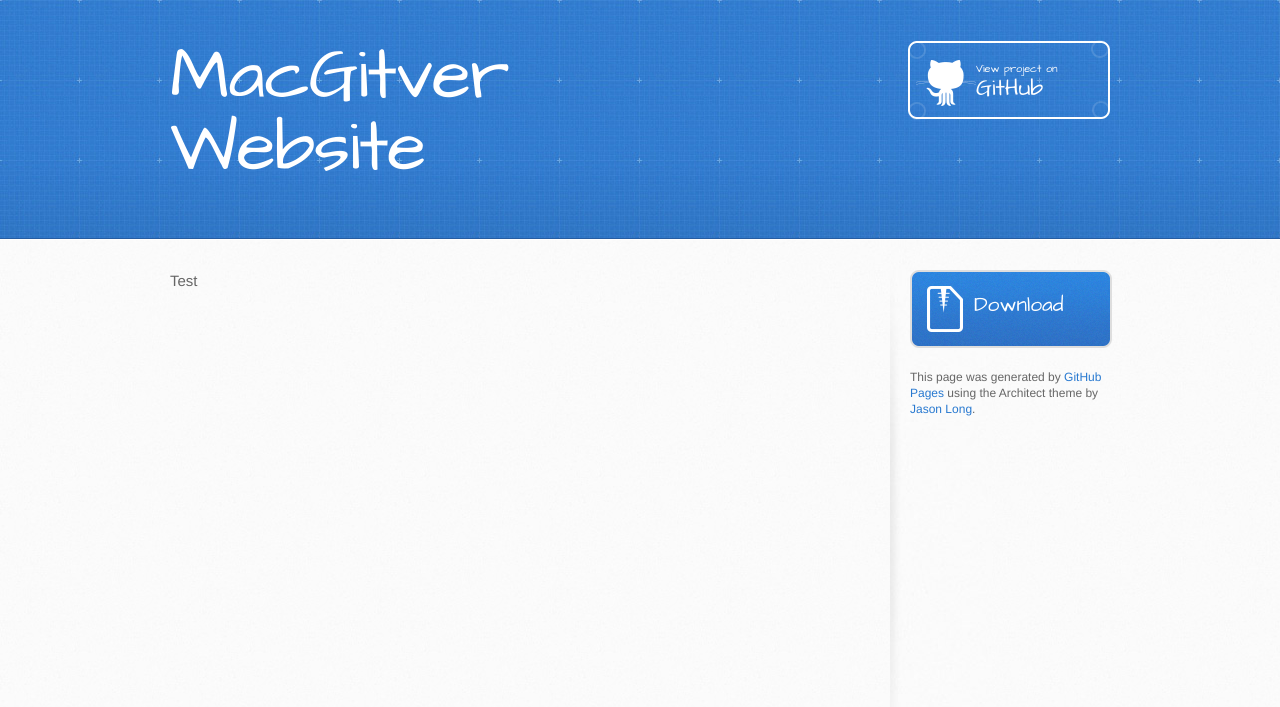
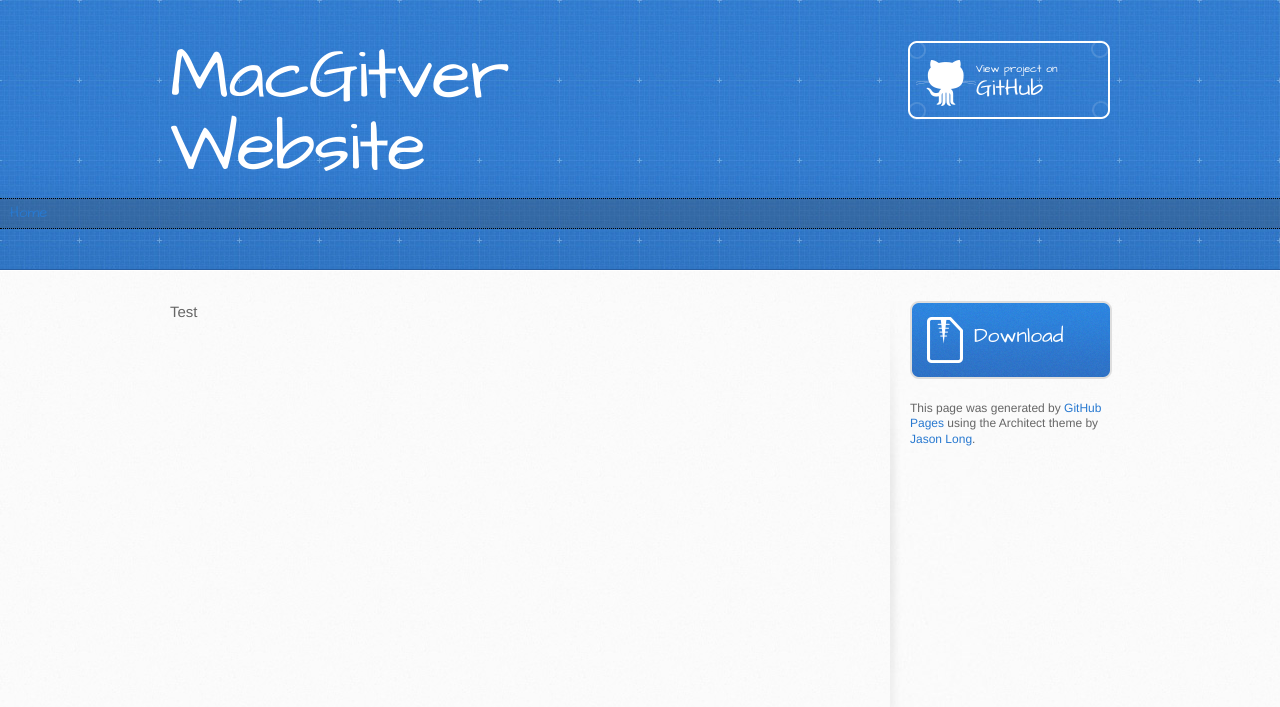
Before and after one commit to macgitver/macgitver.github.io, a Jekyll site: the page built from about/index.md, in a window 1280 px wide. Shown: the top 707 px of the page. Built offline with Jekyll 4.4.1, drawn with Linux system fonts in a browser that asks for light colours; Markdown is read by kramdown in place of the engine named in the settings.

Commit message:
added a simple navigation menu

```diff
--- /dev/null
+++ b/_includes/pages_list
@@ -0,0 +1,11 @@
+{% for node in pages_list %}
+  {% if group == null or group == node.group %}
+    {% if page.url == node.url %}
+      <li class="active"><a href="{{node.url}}" class="active">{{node.title}}</a></li>
+    {% else %}
+      <li><a href="{{node.url}}">{{node.title}}</a></li>
+    {% endif %}
+  {% endif %}
+{% endfor %}
+{% assign pages_list = nil %}
+{% assign group = nil %}
--- a/_layouts/default.html
+++ b/_layouts/default.html
@@ -20,6 +20,13 @@
         <h1>{{ site.name }}</h1>
         <a href="https://github.com/macgitver" class="button"><small>View project on</small>GitHub</a>
       </div>
+      <div id="navigation">
+        <ul id="nav-list">
+          {% assign pages_list = site.pages %}
+          {% assign group = 'navigation' %}
+          {% include pages_list %}
+        </ul>
+      </div>
     </header>
 
     <div id="content-wrapper">
--- a/css/stylesheet.css
+++ b/css/stylesheet.css
@@ -87,6 +87,39 @@ header h2 {
   line-height: 1.3;
   width: 540px;
   letter-spacing: 0;
+}
+
+div#navigation {
+  background-color: rgba(64,64,64,0.25);
+  margin: 0;
+  padding: 0;
+}
+ul#nav-list {
+  margin: 0;
+  padding: 3px;
+  padding-left: 10px;
+  border-top: 1px dotted black;
+  border-bottom: 1px dotted black;
+}
+ul#nav-list li {
+  display: inline;
+  list-style: none;
+  margin: 0;
+  padding: 0;
+  padding-right: 5px;
+  color: #fff;
+}
+ul#nav-list a:visited {
+  color: #fff;
+}
+ul#nav-list a:focus {
+  color: #ff0;
+}
+ul#nav-list a:hover {
+  color: #ff0;
+}
+ul#nav-list a:active {
+  color: #dd0;
 }
 
 .inner {
```
Also changed, not shown: index.md (+14 -52 lines).
